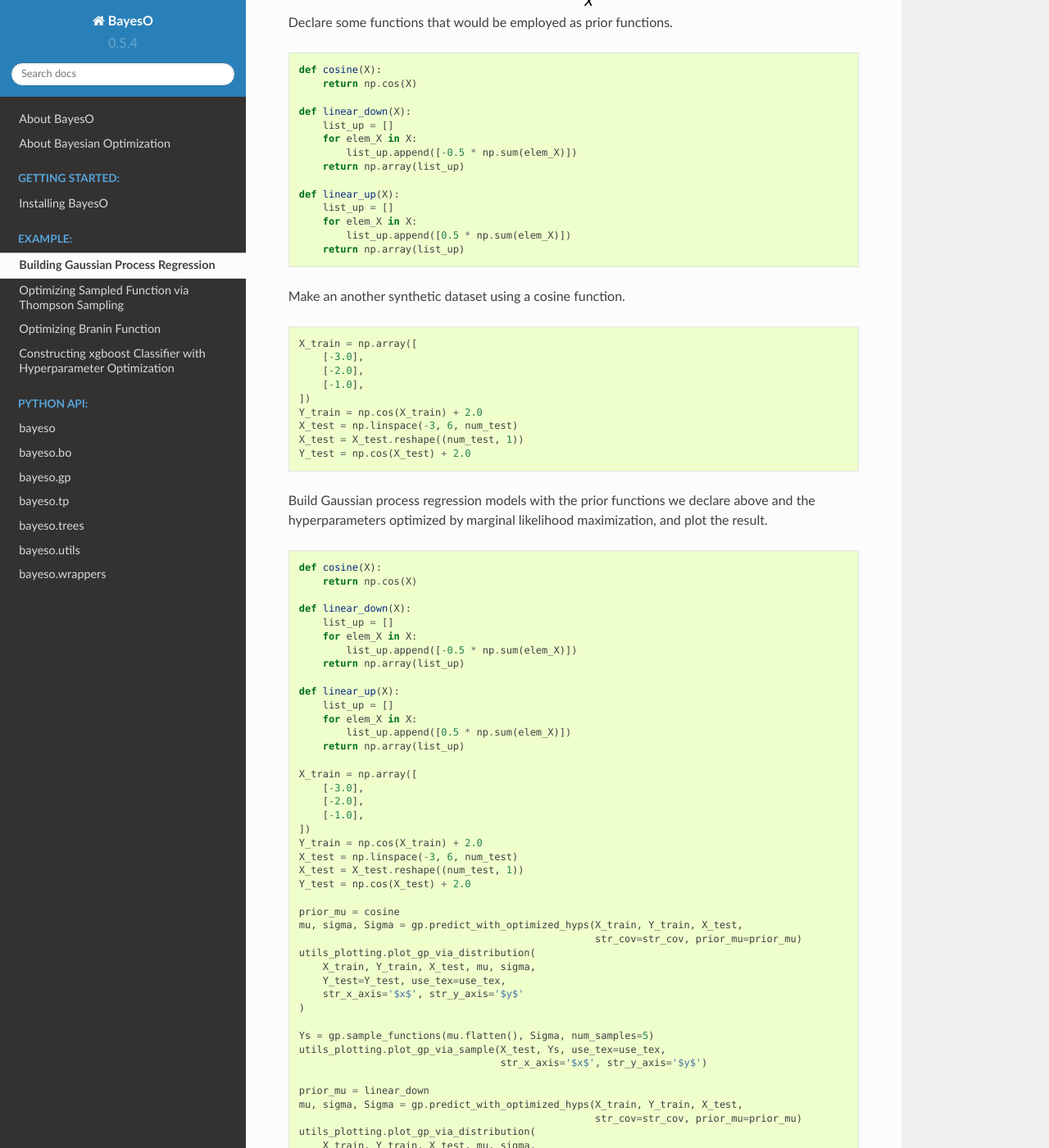
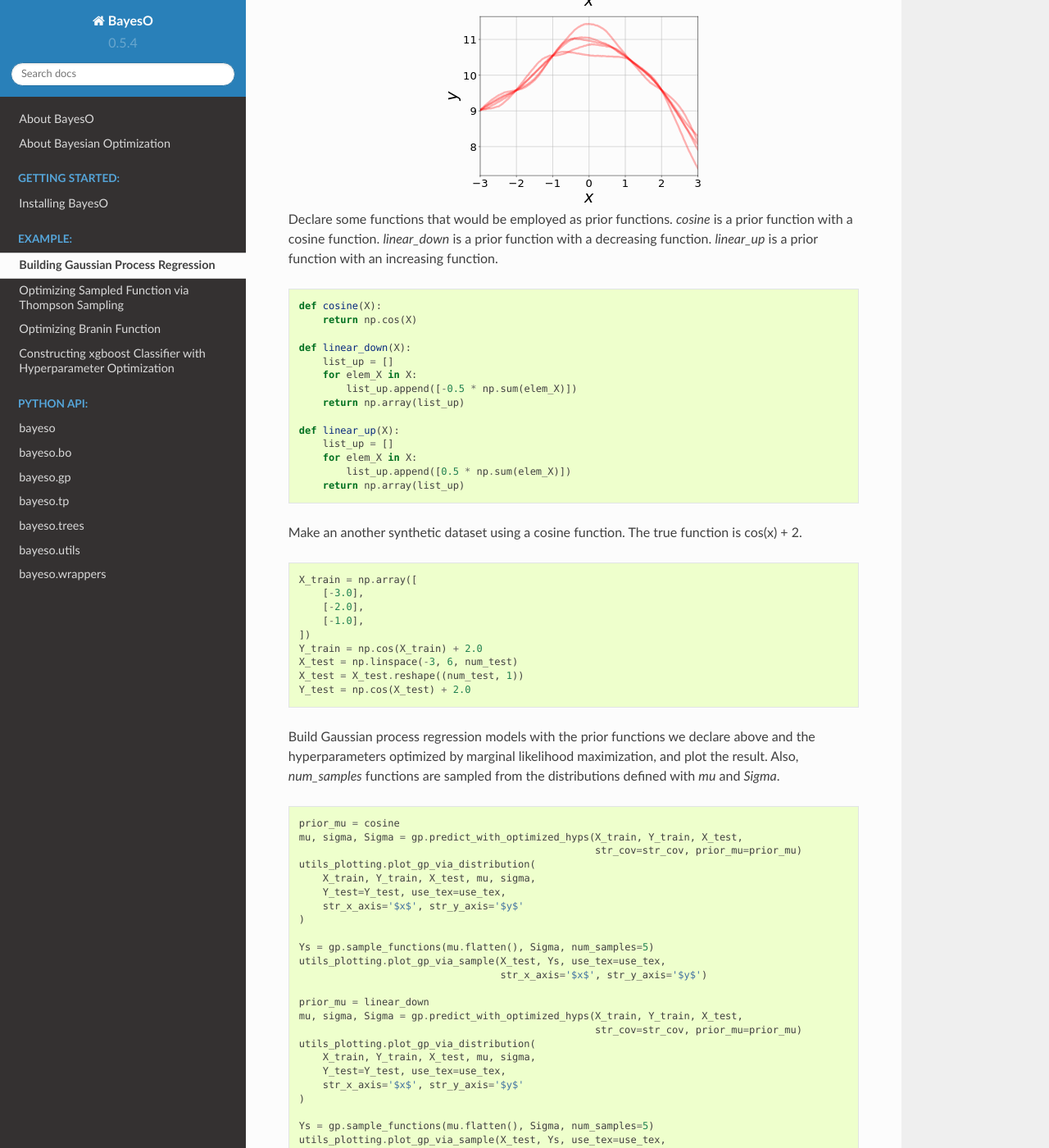
Before and after one commit to jungtaekkim/bayeso, a Sphinx documentation site: the page built from docs/example/gp.rst, in a window 1280 px wide and 1400 px high, scrolled down 2802 px. Shown: the whole window at 82% size. Built offline with Sphinx 7.4.7 and the Read the Docs theme 2.0.0, drawn with Linux system fonts in a browser that asks for light colours; some of the changed text lies outside the part shown.

Commit message:
Update about_bayeso.rst and gp.rst

```diff
--- a/docs/about/about_bayeso.rst
+++ b/docs/about/about_bayeso.rst
@@ -11,7 +11,6 @@
 
 We test our package in the following versions.
 
-- Python 3.6
 - Python 3.7
 - Python 3.8
 - Python 3.9
--- a/docs/example/gp.rst
+++ b/docs/example/gp.rst
@@ -2,7 +2,12 @@
 ====================================
 
 This example is for building Gaussian process regression models.
-First of all, import the packages we need and **bayeso**.
+In this example, we cover three scenarios:
+Gaussian process with fixed hyperparameters,
+Gaussian process with learned hyperparameters,
+and Gaussian process with particular priors.
+
+First of all, import the package we need and **bayeso**.
 
 .. code-block:: python
 
@@ -14,6 +19,9 @@
     from bayeso.utils import utils_plotting
 
 Declare some parameters to control this example.
+`use_tex` is a flag for using a LaTeX style,
+`num_test` is the number of test data points,
+and `str_cov` is a kernel choice.
 
 .. code-block:: python
 
@@ -21,7 +29,8 @@
     num_test = 200
     str_cov = 'matern52'
 
-Make a simple synthetic dataset, which produces with cosine functions.
+Make a simple synthetic dataset, which is produced with a cosine function.
+The underlying true function is \cos(x) + 10.
 
 .. code-block:: python
 
@@ -39,6 +48,7 @@
     Y_test = np.cos(X_test) + 10.0
 
 Sample functions from a prior distribution, which is zero mean.
+As shown in the figure below, `num_samples` smooth functions are sampled.
 
 .. code-block:: python
 
@@ -56,6 +66,9 @@
     :alt: gp_sampled_prior
 
 Build a Gaussian process regression model with fixed hyperparameters.
+Fixed hyperparameters are brought through `get_hyps`.
+`mu`, `sigma`, and `Sigma` are mean estimates, standard deviation estimates, and covariance estimates, respectively.
+In addition, `num_samples` functions are sampled using `mu` and `Sigma`.
 Then, plot the result.
 
 .. code-block:: python
@@ -83,6 +96,7 @@
     :alt: gp_sampled_fixed
 
 Build a Gaussian process regression model with the hyperparameters optimized by marginal likelihood maximization, and plot the result.
+Similar to the aforementioned case, `num_samples` functions are sampled from the distributions with `mu` and `Sigma`.
 
 .. code-block:: python
 
@@ -108,6 +122,9 @@
     :alt: gp_sampled_optimized
 
 Declare some functions that would be employed as prior functions.
+`cosine` is a prior function with a cosine function.
+`linear_down` is a prior function with a decreasing function.
+`linear_up` is a prior function with an increasing function.
 
 .. code-block:: python
 
@@ -127,6 +144,7 @@
         return np.array(list_up)
 
 Make an another synthetic dataset using a cosine function.
+The true function is \cos(x) + 2.
 
 .. code-block:: python
 
@@ -141,33 +159,9 @@
     Y_test = np.cos(X_test) + 2.0
 
 Build Gaussian process regression models with the prior functions we declare above and the hyperparameters optimized by marginal likelihood maximization, and plot the result.
+Also, `num_samples` functions are sampled from the distributions defined with `mu` and `Sigma`.
 
 .. code-block:: python
-
-    def cosine(X):
-        return np.cos(X)
-
-    def linear_down(X):
-        list_up = []
-        for elem_X in X:
-            list_up.append([-0.5 * np.sum(elem_X)])
-        return np.array(list_up)
-
-    def linear_up(X):
-        list_up = []
-        for elem_X in X:
-            list_up.append([0.5 * np.sum(elem_X)])
-        return np.array(list_up)
-
-    X_train = np.array([
-        [-3.0],
-        [-2.0],
-        [-1.0],
-    ])
-    Y_train = np.cos(X_train) + 2.0
-    X_test = np.linspace(-3, 6, num_test)
-    X_test = X_test.reshape((num_test, 1))
-    Y_test = np.cos(X_test) + 2.0
 
     prior_mu = cosine
     mu, sigma, Sigma = gp.predict_with_optimized_hyps(X_train, Y_train, X_test,
```
